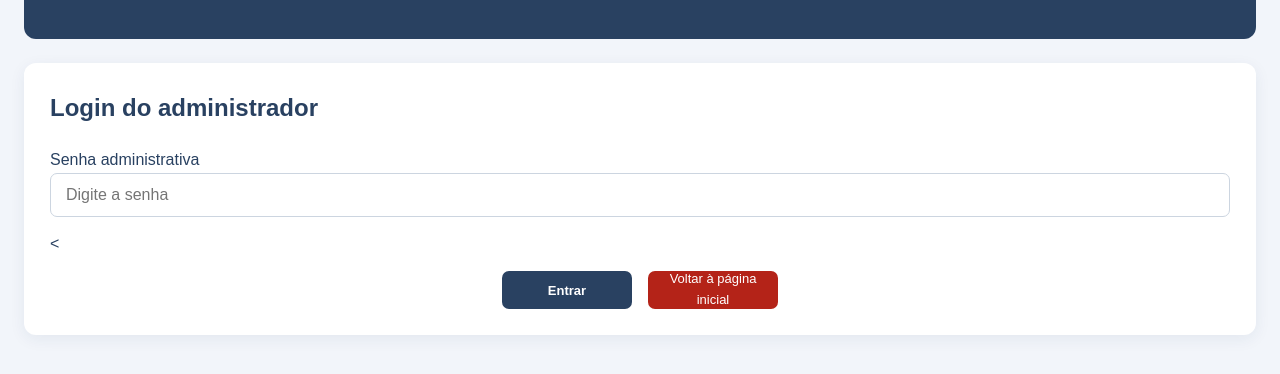
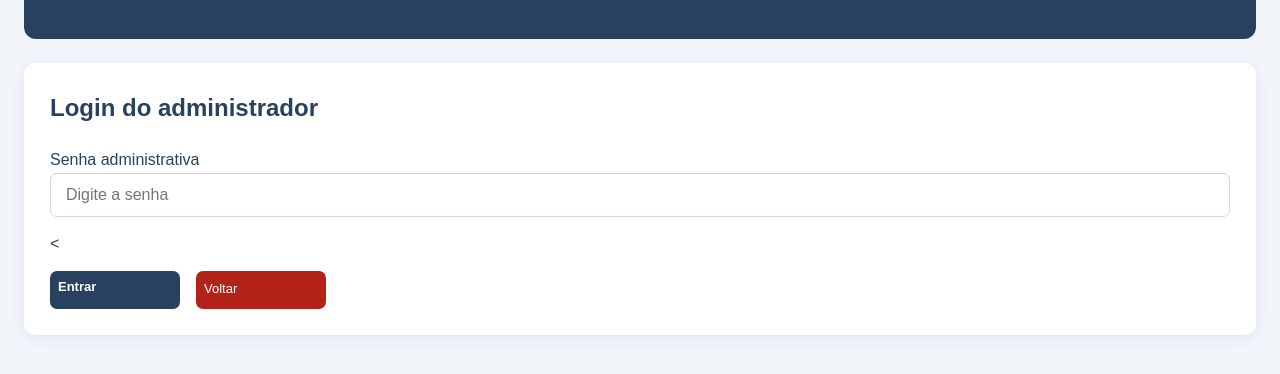
Before and after one commit to Rafael-Ponchek/DataVotoCesf, a plain HTML site: page admin.html in a window 1280 px wide. Shown: the part 146-520 px from the top of the page. Drawn offline with Linux system fonts and the light colour scheme.

Commit message:
Update admin.html

```diff
--- a/admin.html
+++ b/admin.html
@@ -186,7 +186,6 @@
 
         .botoes-login {
             display: flex;
-            justify-content: center;
             gap: 8px;
             margin-top: 15px;
         }
@@ -205,8 +204,6 @@
             text-align: center;
             text-decoration: none;
             display: flex;
-            align-items: center;
-            justify-content: center;
         }
 
         .botao-entrar {
@@ -249,7 +246,7 @@
                 <p id="mensagem-login" role="status"></p>
 
                 <a href="index.html" class="botao-voltar">
-                    Voltar à página inicial
+                    Voltar
                 </a>
             </div>
 
@@ -273,7 +270,7 @@
         </button>
 
         <button type="button" id="excluir-todas" class="perigo">
-            Excluir todas as respostas
+            Excluir todo
         </button>
 
         <button type="button" id="sair">
```
